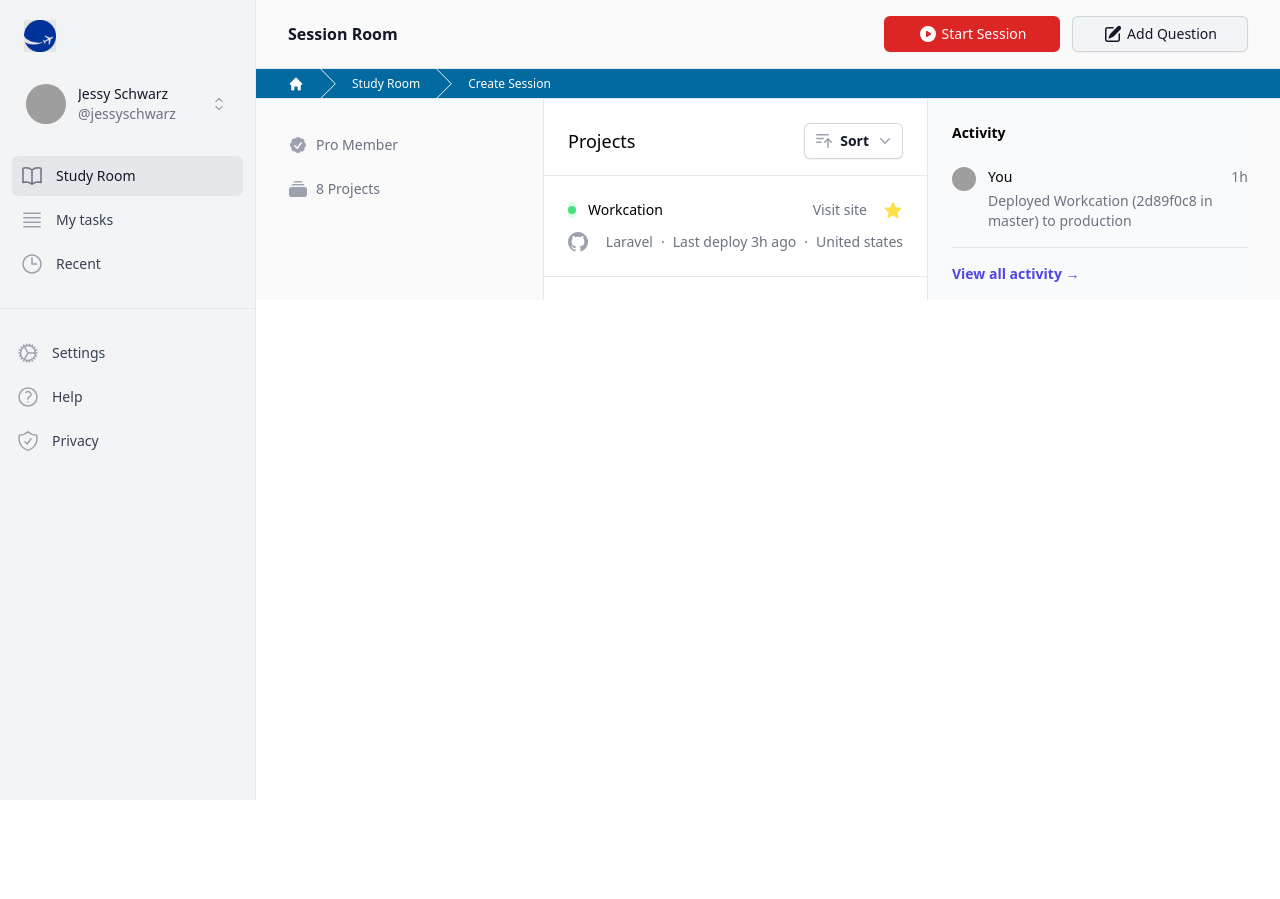
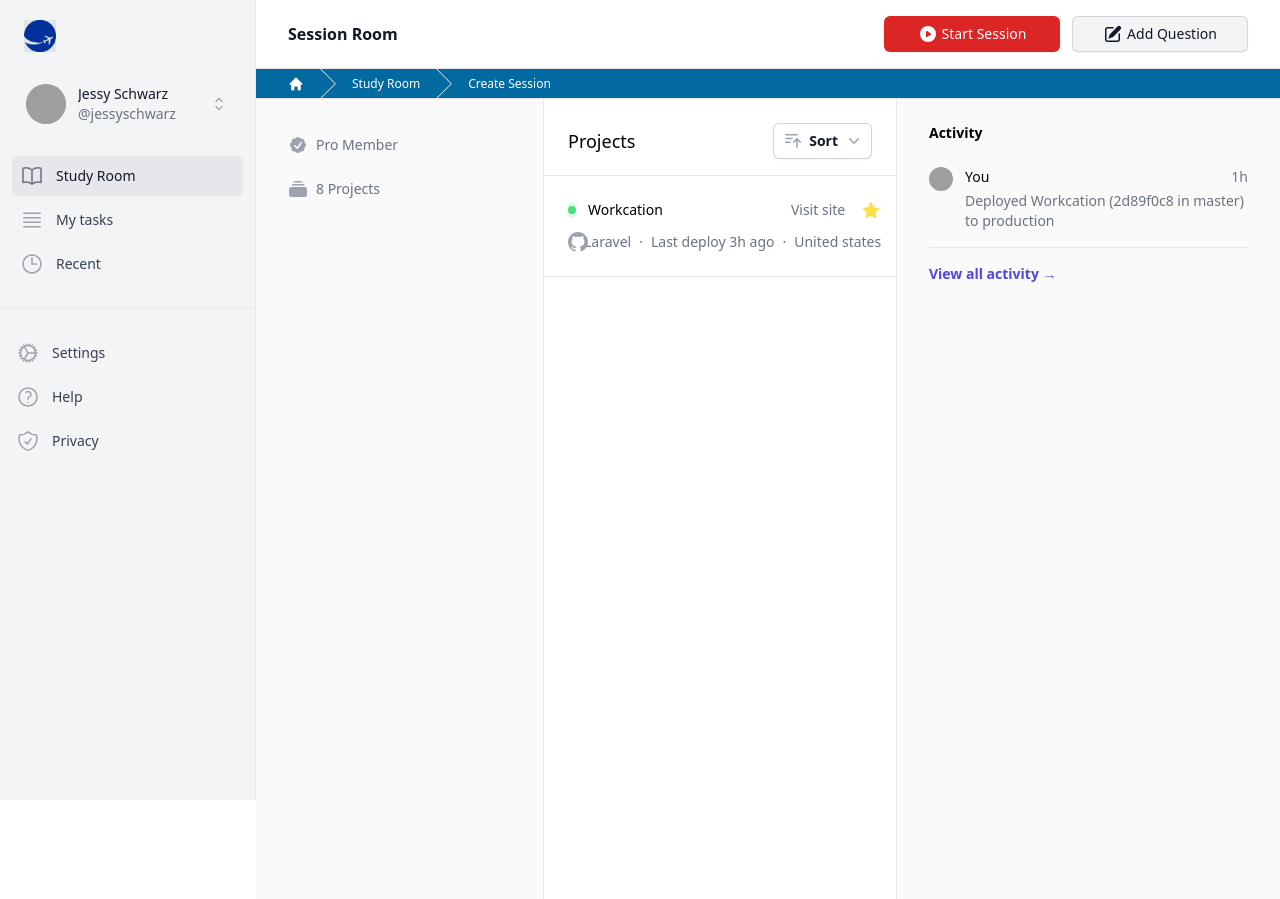
Before and after one commit to maariyadiminsky/pilot-buddy, a React (Create React App) app: page / in a window 1280 px wide. Before the commit the page ends 800 px from the top, so only its background shows below. Built offline with nearby package versions, Linux system fonts and the light colour scheme; grey boxes are pictures that could not be loaded; a web font is replaced by a local one.

Commit message:
made sure ui renders full height and other small improvements

```diff
--- a/public/index.html
+++ b/public/index.html
@@ -1,5 +1,5 @@
 <!DOCTYPE html>
-<html lang="en" class="h-full bg-white">
+<html lang="en" class="h-full bg-zinc-50">
   <head>
     <meta charset="utf-8" />
     <link rel="stylesheet" href="https://rsms.me/inter/inter.css" />
--- a/src/modules/common/components/page/PageWrapper.tsx
+++ b/src/modules/common/components/page/PageWrapper.tsx
@@ -38,7 +38,7 @@ const PageWrapper = ({ title, headerActions, children }: PageWrapperProps) => {
   const [sidebarOpen, setSidebarOpen] = useState(false);
 
   return (
-    <div className="min-h-full bg-zinc-50">
+    <div className="min-h-full bg-white">
       <Sidebar {...{ navigation, secondaryNavigation, sidebarOpen, setSidebarOpen }} />
       <div className="flex flex-col lg:pl-64">
         <SearchHeader {...{ setSidebarOpen }} shouldShowSearch={false} />
--- a/src/modules/study-room/StudyRoom.tsx
+++ b/src/modules/study-room/StudyRoom.tsx
@@ -91,7 +91,7 @@ const StudyRoom = () => {
 
   return (
     <PageWrapper title="Study Room" headerActions={headerActions}>
-      <>
+      <div className="h-screen">
         <PinnedItems
           title="Pinned Sessions"
           items={pinnedItems}
@@ -106,7 +106,7 @@ const StudyRoom = () => {
             handleRemoveAllSessions,
           }}
         />
-      </>
+      </div>
     </PageWrapper>
   );
 };
--- a/src/modules/study-room/StudySession.tsx
+++ b/src/modules/study-room/StudySession.tsx
@@ -46,8 +46,8 @@ const StudySession = () => {
   return (
     <PageWrapper title="Session Room" headerActions={headerActions}>
       <>
-        <div className="relative flex min-h-full min-w-full flex-col bg-inherit">
-          <div className="w-full flex-grow xl:flex px-8">
+        <div className="relative flex h-screen min-w-full flex-col bg-inherit">
+          <div className="w-full flex-grow xl:flex">
             <div className="min-w-0 flex-1 bg-inherit xl:flex">
               <SessionStatsAndActions />
               <SessionQuestionsList />
--- a/src/modules/study-room/components/SessionGoals.tsx
+++ b/src/modules/study-room/components/SessionGoals.tsx
@@ -4,8 +4,8 @@ const activityItems = [
 ];
 
 const SessionGoals = () => (
-  <div className="bg-gray-50 pr-4 sm:pr-6 lg:flex-shrink-0 lg:border-l lg:border-gray-200 lg:pr-8 xl:pr-0">
-    <div className="pl-6 lg:w-80">
+  <div className="bg-zinc-50 lg:flex-shrink-0 lg:border-l lg:border-gray-200 flex px-8 xl:w-96">
+    <div className="lg:w-80">
       <div className="pb-2 pt-6">
         <h2 className="text-sm font-semibold">Activity</h2>
       </div>
--- a/src/modules/study-room/components/SessionStatsAndActions.tsx
+++ b/src/modules/study-room/components/SessionStatsAndActions.tsx
@@ -2,8 +2,8 @@ import { CheckBadgeIcon, RectangleStackIcon } from '@heroicons/react/20/solid';
 
 // todo: this will be the notes sections
 const SessionStatsAndActions = () => (
-  <div className="bg-inherit xl:w-64 xl:flex-shrink-0 xl:border-r xl:border-gray-200">
-    <div className="py-6 pl-4 pr-6 sm:pl-6 lg:pl-8 xl:pl-0">
+  <div className="bg-zinc-50 xl:w-72 xl:flex-shrink-0 xl:border-r xl:border-gray-200">
+    <div className="py-6 px-8">
       <div className="flex items-center justify-between">
         <div className="flex-1 space-y-8">
           <div className="xl:mt-3 space-y-8 sm:flex sm:items-center sm:justify-between sm:space-y-0 xl:block xl:space-y-8">
```
